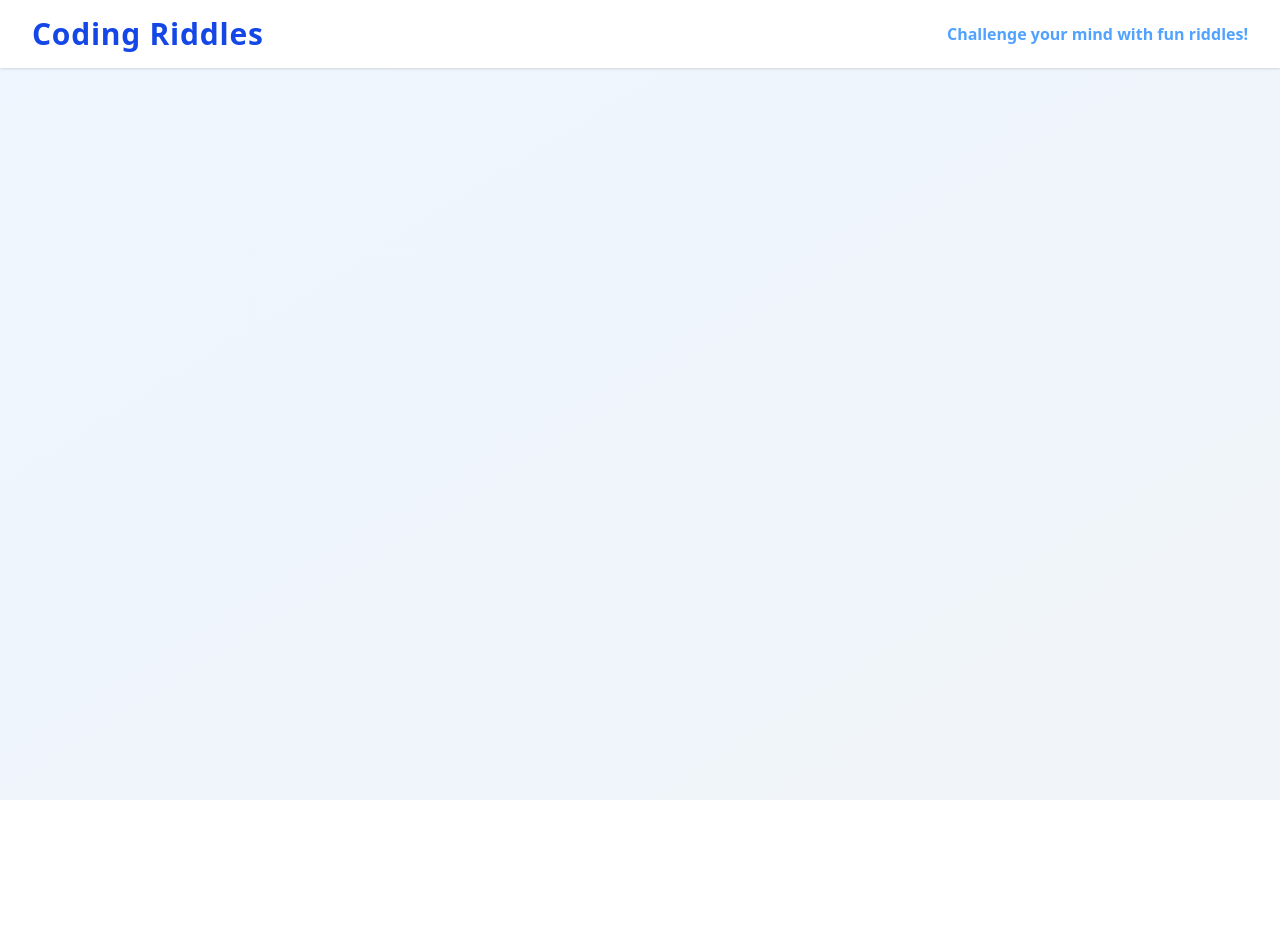
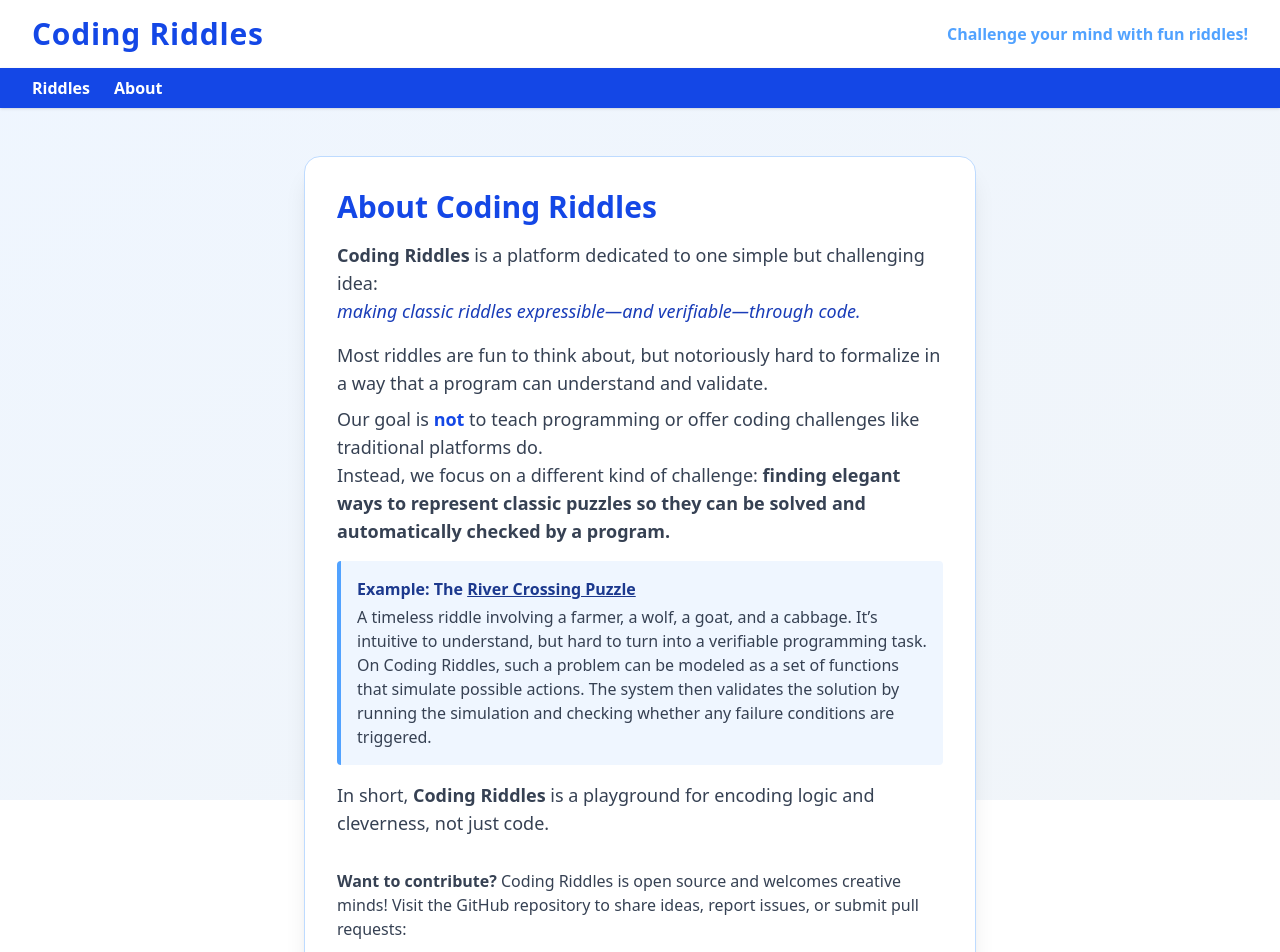
Before and after one commit to zurakin/coding-riddles, a Vue app in the folder frontend/: page /about in a window 1280 px wide. Shown: the top 952 px of the page. Before the commit the page ends 800 px from the top, so only its background shows below. Built offline with nearby package versions, Linux system fonts and the light colour scheme.

Commit message:
Add NavBar and About page (#22)

```diff
--- a/frontend/src/App.vue
+++ b/frontend/src/App.vue
@@ -7,6 +7,10 @@
       <h1 class="text-3xl font-extrabold text-blue-700 tracking-wide">Coding Riddles</h1>
       <span class="text-base text-blue-400 font-semibold">Challenge your mind with fun riddles!</span>
     </header>
+    <nav class="w-full bg-blue-700 text-white px-8 py-2 flex items-center gap-6 shadow">
+      <router-link to="/riddles" class="hover:underline font-semibold">Riddles</router-link>
+      <router-link to="/about" class="hover:underline font-semibold">About</router-link>
+    </nav>
     <router-view />
   </div>
 </template>
--- a/frontend/src/main.ts
+++ b/frontend/src/main.ts
@@ -1,7 +1,7 @@
 import { createApp } from 'vue'
 import './style.css'
 import App from './App.vue'
-import router from './router/router'
+import router from './router'
 
 createApp(App).use(router).mount('#app')
 
--- /dev/null
+++ b/frontend/src/pages/About.vue
@@ -0,0 +1,39 @@
+<template>
+  <div class="max-w-2xl mx-auto mt-12 p-8 bg-white rounded-2xl shadow-xl border border-blue-200">
+    <h2 class="text-3xl font-extrabold text-blue-700 mb-4">About Coding Riddles</h2>
+    <p class="text-lg text-gray-700 mb-4">
+      <strong>Coding Riddles</strong> is a platform dedicated to one simple but challenging idea:<br>
+      <span class="italic text-blue-800">making classic riddles expressible—and verifiable—through code.</span>
+    </p>
+    <p class="text-lg text-gray-700 mb-4">
+      Most riddles are fun to think about, but notoriously hard to formalize in a way that a program can understand and validate.<br>
+      <span class="block mt-2">Our goal is <span class="font-semibold text-blue-700">not</span> to teach programming or offer coding challenges like traditional platforms do.</span>
+      Instead, we focus on a different kind of challenge: <span class="font-semibold">finding elegant ways to represent classic puzzles so they can be solved and automatically checked by a program.</span>
+    </p>
+    <div class="bg-blue-50 border-l-4 border-blue-400 p-4 rounded mb-4">
+      <p class="text-blue-900 font-semibold mb-1">Example: The <a href="https://en.wikipedia.org/wiki/River_crossing_puzzle" target="_blank" class="underline hover:text-blue-700">River Crossing Puzzle</a></p>
+      <p class="text-gray-700">
+        A timeless riddle involving a farmer, a wolf, a goat, and a cabbage. It’s intuitive to understand, but hard to turn into a verifiable programming task.<br>
+        On Coding Riddles, such a problem can be modeled as a set of functions that simulate possible actions. The system then validates the solution by running the simulation and checking whether any failure conditions are triggered.
+      </p>
+    </div>
+    <p class="text-lg text-gray-700 mb-4">
+      In short, <strong>Coding Riddles</strong> is a playground for encoding logic and cleverness, not just code.
+    </p>
+    <div class="mt-8">
+      <p class="text-base text-gray-700 mb-2">
+        <strong>Want to contribute?</strong> Coding Riddles is open source and welcomes creative minds! Visit the GitHub repository to share ideas, report issues, or submit pull requests:
+      </p>
+      <a href="https://github.com/zurakin/coding-riddles/" target="_blank" class="text-blue-700 font-semibold underline hover:text-blue-900">
+        https://github.com/zurakin/coding-riddles/
+      </a>
+    </div>
+  </div>
+</template>
+
+<script setup lang="ts">
+// No logic needed for static about page
+</script>
+
+<style scoped>
+</style>
--- /dev/null
+++ b/frontend/src/router.ts
@@ -0,0 +1,33 @@
+import { createRouter, createWebHistory, type RouteRecordRaw } from 'vue-router';
+import RiddlePage from './pages/RiddlePage.vue';
+import About from './pages/About.vue';
+
+const routes: RouteRecordRaw[] = [
+  {
+    path: '/',
+    name: 'Home',
+    component: RiddlePage
+  },
+  {
+    path: '/riddle/:id',
+    name: 'Riddle',
+    component: RiddlePage
+  },
+  {
+    path: '/riddles',
+    name: 'Riddles',
+    component: RiddlePage
+  },
+  {
+    path: '/about',
+    name: 'About',
+    component: About
+  }
+];
+
+const router = createRouter({
+  history: createWebHistory(),
+  routes
+});
+
+export default router;
--- a/frontend/src/router/router.ts
+++ /dev/null
@@ -1,23 +0,0 @@
-import { createRouter, createWebHistory } from 'vue-router';
-import type { Component } from 'vue';
-import RiddlePage from '../pages/RiddlePage.vue';
-
-const routes = [
-  {
-    path: '/',
-    name: 'Home',
-    component: RiddlePage as Component
-  },
-  {
-    path: '/riddle/:id',
-    name: 'Riddle',
-    component: RiddlePage as Component
-  }
-];
-
-const router = createRouter({
-  history: createWebHistory(),
-  routes
-});
-
-export default router;
```
